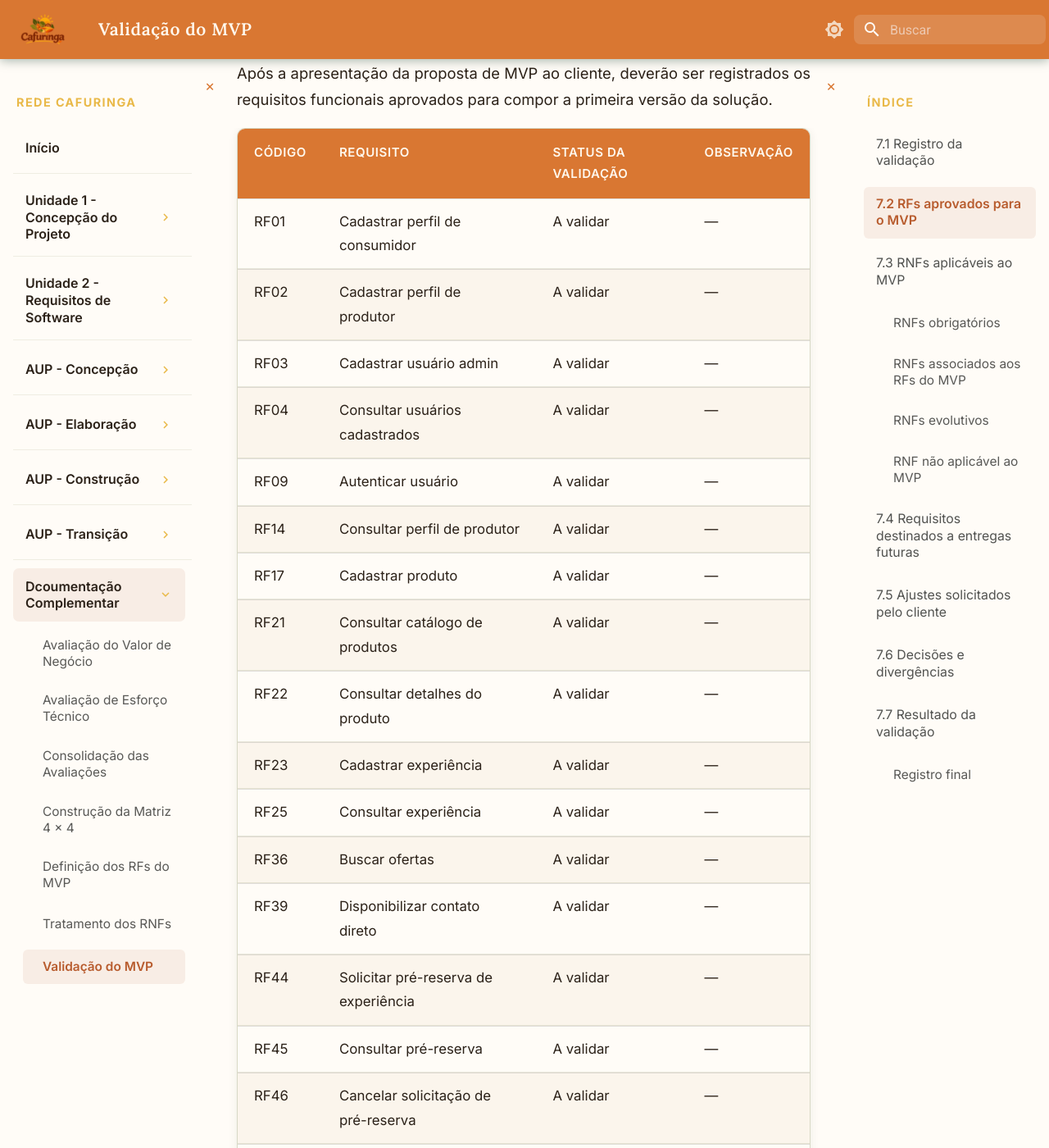
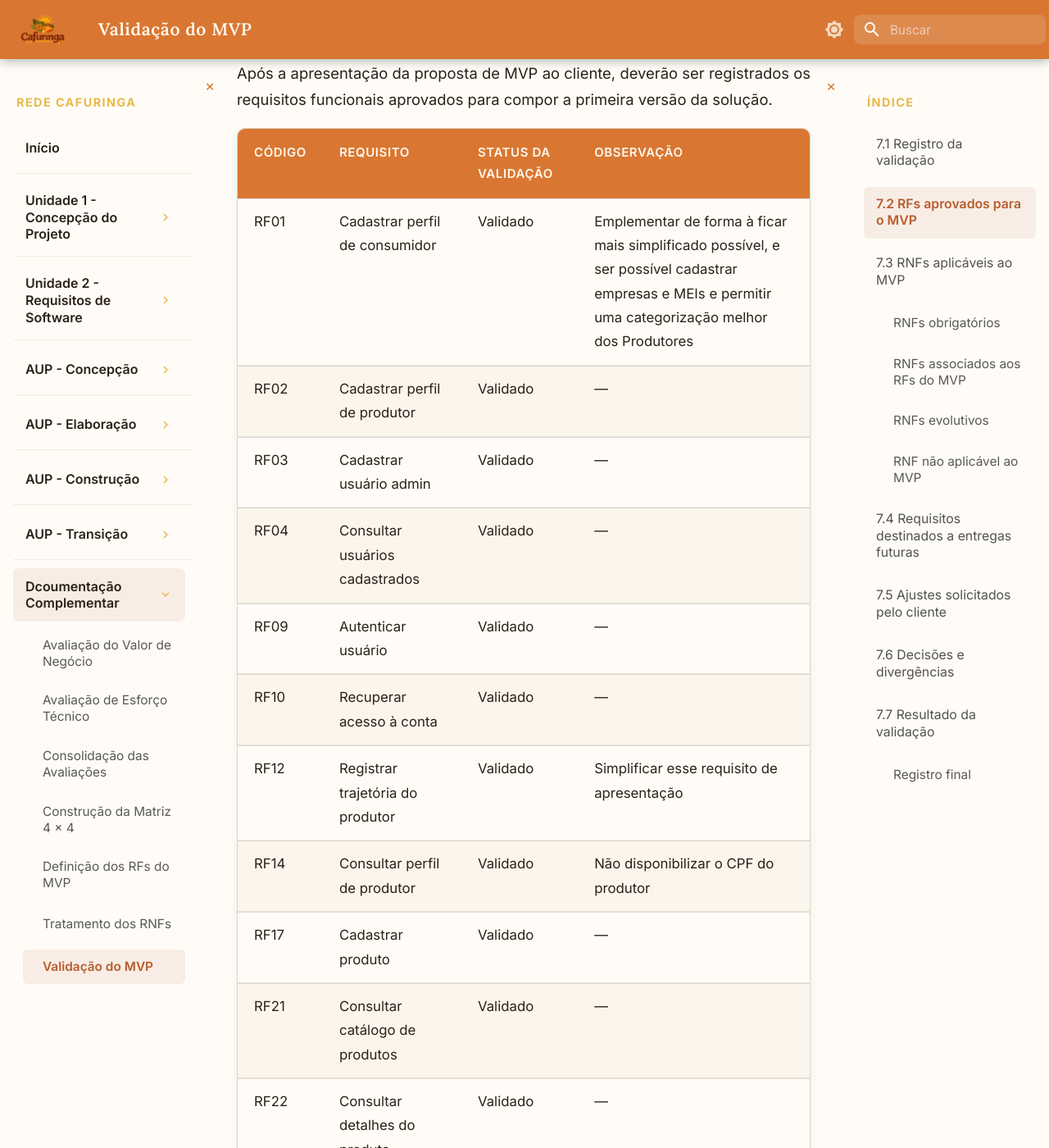
Before and after one commit to mdsreq-fga-unb/REQ-2026.2-T02-RedeCafuringa, an MkDocs documentation site: the page built from docs/doc_complementar/validacao_mvp.md, in a window 1280 px wide and 1400 px high, scrolled down 844 px. Shown: the whole window at 82% size. Built offline with MkDocs 1.6.1 and Material for MkDocs 9.7.7, drawn with Linux system fonts in a browser that asks for light colours; some of the changed text lies outside the part shown.

Commit message:
fix:Atualizar o status de validação dos requisitos funcionais do MVP
Updated validation status of functional requirements for MVP, marking several as validated and providing specific observations for each. Added new requirements and adjusted future considerations based on client feedback.

```diff
--- a/docs/doc_complementar/validacao_mvp.md
+++ b/docs/doc_complementar/validacao_mvp.md
@@ -15,23 +15,26 @@ Após a apresentação da proposta de MVP ao cliente, deverão ser registrados o
 
 | Código | Requisito | Status da validação | Observação |
 |---|---|---|---|
-| RF01 | Cadastrar perfil de consumidor | A validar | — |
-| RF02 | Cadastrar perfil de produtor | A validar | — |
-| RF03 | Cadastrar usuário admin | A validar | — |
-| RF04 | Consultar usuários cadastrados | A validar | — |
-| RF09 | Autenticar usuário | A validar | — |
-| RF14 | Consultar perfil de produtor | A validar | — |
-| RF17 | Cadastrar produto | A validar | — |
-| RF21 | Consultar catálogo de produtos | A validar | — |
-| RF22 | Consultar detalhes do produto | A validar | — |
-| RF23 | Cadastrar experiência | A validar | — |
-| RF25 | Consultar experiência | A validar | — |
-| RF36 | Buscar ofertas | A validar | — |
-| RF39 | Disponibilizar contato direto | A validar | — |
-| RF44 | Solicitar pré-reserva de experiência | A validar | — |
-| RF45 | Consultar pré-reserva | A validar | — |
-| RF46 | Cancelar solicitação de pré-reserva | A validar | — |
-| RF47 | Responder pré-reserva de experiência | A validar | — |
+| RF01 | Cadastrar perfil de consumidor | Validado | Emplementar de forma à ficar mais simplificado possível, e ser possível cadastrar empresas e MEIs e permitir uma categorização melhor dos Produtores |
+| RF02 | Cadastrar perfil de produtor | Validado | — |
+| RF03 | Cadastrar usuário admin | Validado | — |
+| RF04 | Consultar usuários cadastrados | Validado | — |
+| RF09 | Autenticar usuário | Validado | — |
+| RF10 | Recuperar acesso à conta | Validado | — |
+| RF12 | Registrar trajetória do produtor | Validado | Simplificar esse requisito de apresentação |
+| RF14 | Consultar perfil de produtor | Validado | Não disponibilizar o CPF do produtor |
+| RF17 | Cadastrar produto | Validado | — |
+| RF21 | Consultar catálogo de produtos | Validado | — |
+| RF22 | Consultar detalhes do produto | Validado | — |
+| RF23 | Cadastrar experiência | Validado | — |
+| RF25 | Consultar experiência | Validado | — |
+| RF36 | Buscar ofertas | Validado | — |
+| RF39 | Disponibilizar contato direto | Validado | O chat direto por ser trocado por uma implementação utilizando o Whatsapp |
+| RF44 | Solicitar pré-reserva de experiência | Validado | — |
+| RF45 | Consultar pré-reserva | Validado | — |
+| RF46 | Cancelar solicitação de pré-reserva | Validado | — |
+| RF47 | Responder pré-reserva de experiência | Validado | — |
+| RF48 | Notificar alteração de pré-reserva | Validado | — |
 
 ## 7.3 RNFs aplicáveis ao MVP
 
```
Also changed, not shown: other parts of docs/doc_complementar/validacao_mvp.md (+1 -3 lines).
